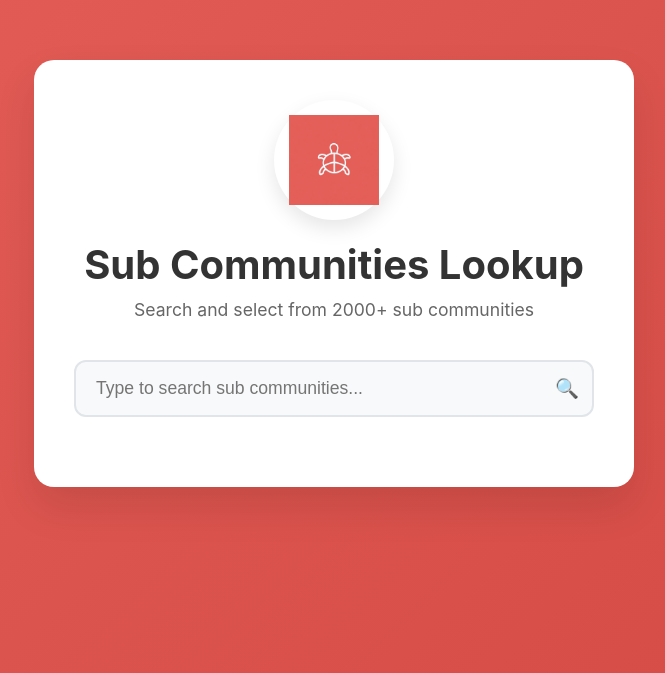
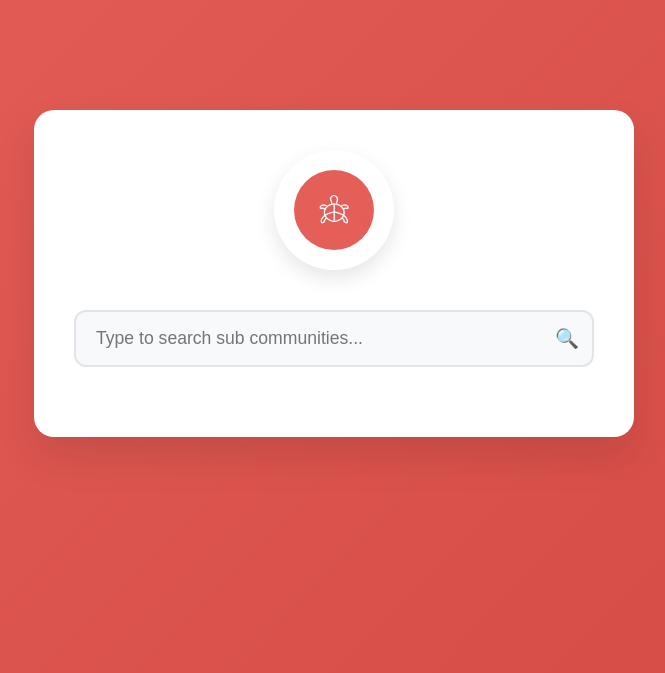
Before and after one commit to playingmonties/lookup-sub-communities, a plain HTML site: page index.html in a window 1280 px wide. Shown: the part 127-800 px from the top of the page, without its empty margins (306-971 px from the left). Drawn offline with nearby package versions, Linux system fonts and the light colour scheme.

Commit message:
Perfect formatting: Remove header text and optimize logo display in circular container

```diff
--- a/index.html
+++ b/index.html
@@ -15,8 +15,6 @@
                     <img src="Monty Turtle.png" alt="Monty Turtle Logo" class="logo-image">
                 </div>
             </div>
-            <h1>Sub Communities Lookup</h1>
-            <p>Search and select from 2000+ sub communities</p>
         </header>
 
         <main>
--- a/styles.css
+++ b/styles.css
@@ -44,13 +44,15 @@ header {
     justify-content: center;
     margin: 0 auto;
     box-shadow: 0 8px 20px rgba(0, 0, 0, 0.1);
-    padding: 15px;
+    padding: 20px;
+    overflow: hidden;
 }
 
 .logo-image {
     width: 100%;
     height: 100%;
-    object-fit: contain;
+    object-fit: cover;
+    border-radius: 50%;
 }
 
 header h1 {
```
